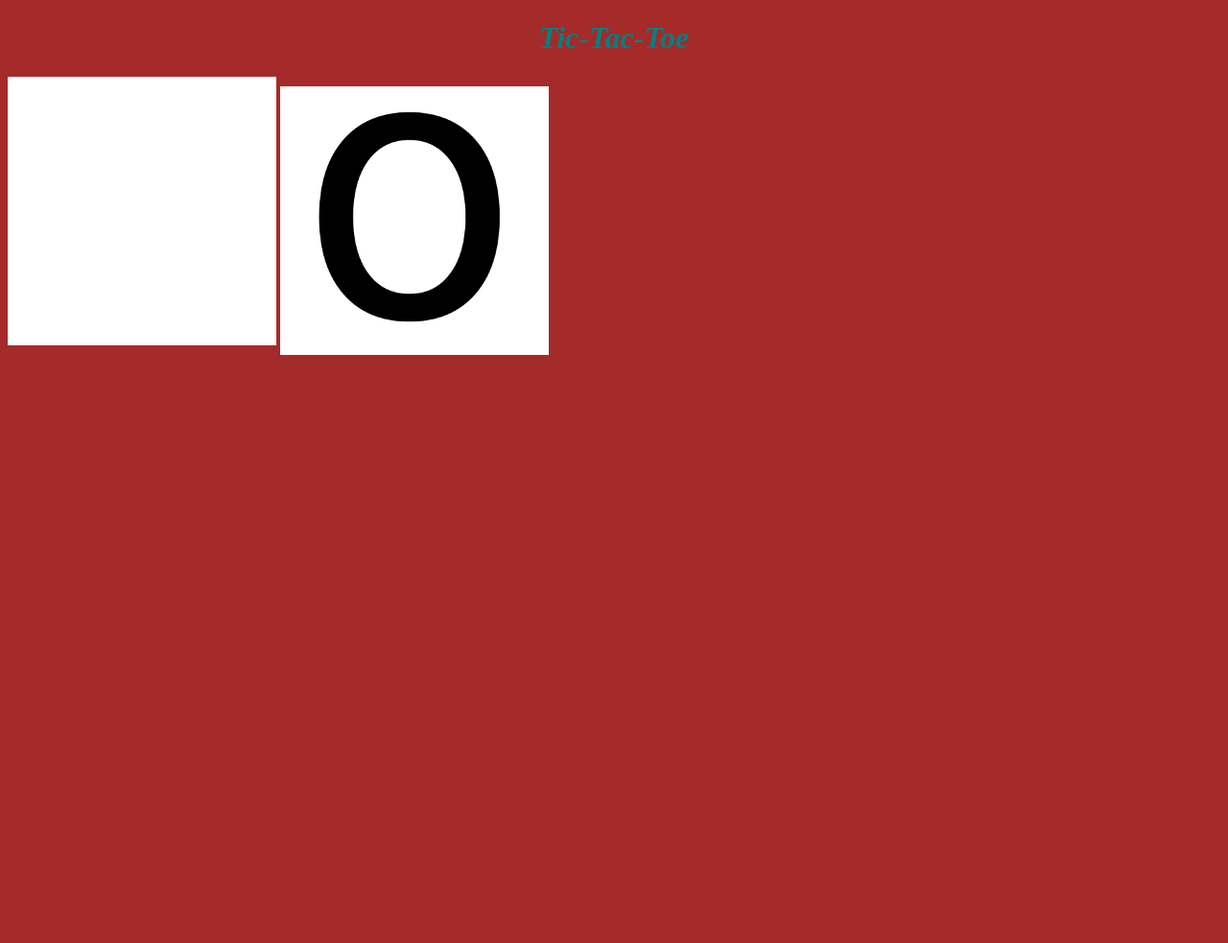
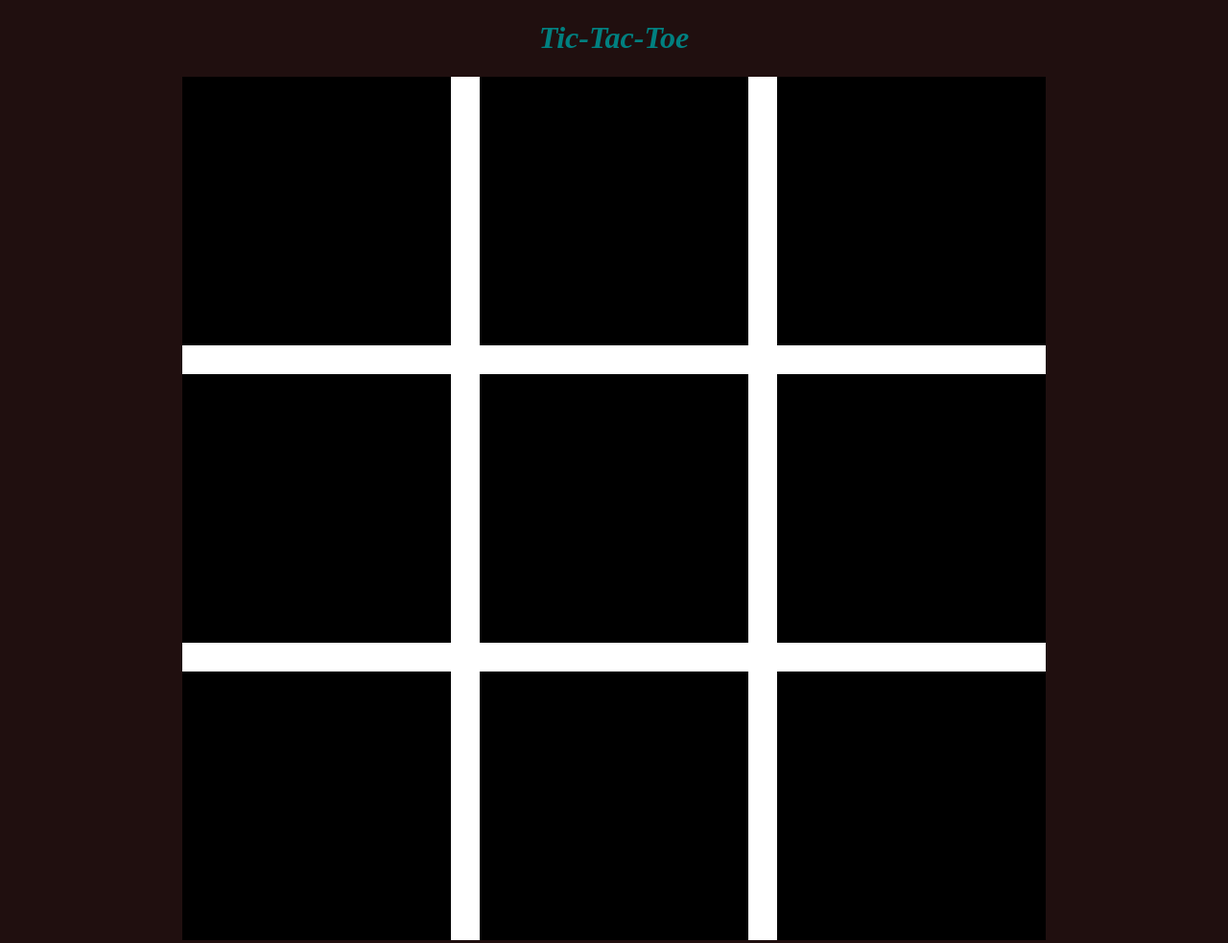
Before and after one commit to twistzzmc/Tic-Tac-Toe, a plain HTML site: page tic-tac-toe.html in a window 1280 px wide. Shown: the whole page at 96% size. Before the commit the page ends 800 px from the top, so only its background shows below. Drawn offline with Linux system fonts and the light colour scheme.

Commit message:
Working game but only for 1 time, you have to refresh

```diff
--- a/css/tic-tac-toeStyles.css
+++ b/css/tic-tac-toeStyles.css
@@ -1,5 +1,5 @@
 body {
-    background-color: brown;
+    background-color: rgb(32, 15, 15);
 }
 
 .header {
@@ -8,54 +8,60 @@ body {
     font-style: italic;
 }
 
-.emptyButtonX {
-    background-color: white;
+div.playingField {
+    position: relative;
+    background-color: lawngreen;
+    width: 900px;
+    height: 900px;
+    margin: auto;
+    /* display: table-row; */
+}
+
+div.row {
+    position: relative;
+    background-color: antiquewhite;
+    width: 900px;
+    height: 280px;
+    display: flex;
+    flex-direction: row;
+}
+
+div.emptySquare {
+    position: relative;
+    background-color: black;
     width: 280px;
     height: 280px;
     border: none;
 }
 
-.emptyButtonX:hover {
+div.line {
+    position: relative;
     background-color: white;
-    border: none;
-    width: 280px;
+    width: 30px;
     height: 280px;
-    background: url("../img/white_background_x.jpg") no-repeat center center white;
 }
 
-.emptyButtonY {
+div.horizontalLine {
+    position: relative;
     background-color: white;
+    width: 900px;
+    height: 30px;
+}
+
+div.xSquare {
+    position: relative;
+    background-color: black;
     width: 280px;
     height: 280px;
     border: none;
+    background: url("../img/white_x.jpg") no-repeat center center black;
 }
 
-.emptyButtonY:hover {
-    background-color: white;
-    border: none;
-    width: 280px;
-    height: 280px;
-    background: url("../img/white_background_o.png") no-repeat center center white;
-}
-
-.xButton {
-    background-color: white;
+.oSquare {
+    position: relative;
+    background-color: black;
     width: 280px;
     height: 280px;
     border: none;
-    background: url("../img/white_background_x.jpg") no-repeat center center white;
+    background: url("../img/white_o.jpg") no-repeat center center black;
 }
-
-.oButton {
-    background-color: white;
-    width: 280px;
-    height: 280px;
-    border: none;
-    background: url("../img/white_background_o.png") no-repeat center center white;
-}
-
-.X {
-    font-size: 40px;
-    line-height: 40px;
-    text-align: justify;
-}
--- a/scripts/vue.js
+++ b/scripts/vue.js
@@ -1,12 +1,50 @@
 var counter = 0;
+var visited = [0,0,0,0,0,0,0,0,0];
 
-function changeButtonToX() {
-    if (counter % 2 == 0) {
-        document.getElementById("emptyButton").className = "xButton";
-        var buttonClass = document.getElementById("emptyButton1").className;
-    }
-    else if (counter % 2 == 1) {
-        document.getElementById("emptyButton").className = "oButton";
-        var buttonClass = document.getElementById("emptyButton").className;
+function move(i) {
+    if (visited[i-1] == 0) {
+        visited[i-1] = 1;
+
+        var squareClass = ("empty" + i);
+        if (counter % 2 == 0) {
+            document.getElementById(squareClass).className = "xSquare";
+            var buttonClass = document.getElementById(squareClass).className;
+            counter++;
+        }
+        else if (counter % 2 == 1) {
+            document.getElementById(squareClass).className = "oSquare";
+            var buttonClass = document.getElementById(squareClass).className;
+            counter++;
+        }
+
+        var squareClasses = [];
+        for (var i = 1; i <= 9; i++) {
+            squareClass = ("empty" + i);
+            squareClasses[i - 1] = [document.getElementById(squareClass).className];
+        }
+        // alert(squareClasses[0] + squareClasses[1] + squareClasses[2] + squareClasses[3]+ squareClasses[4] + squareClasses[5] + squareClasses[6] + squareClasses[7] + "8" + squareClasses[8])
+
+        for (var i = 0; i < 9; i += 3){
+            if ((squareClasses[i] == "xSquare" && squareClasses[i+1] == "xSquare" && squareClasses[i+2] == "xSquare") || (squareClasses[i] == "oSquare" && squareClasses[i+1] == "oSquare" && squareClasses[i+2] == "oSquare")) {
+                if (squareClasses[i] == "xSquare") setTimeout(function(){ alert("Krzyżyk wygrał!\nOdśwież by zagrać ponownie."); }, 20);
+                else if (squareClasses[i] == "oSquare") setTimeout(function(){ alert("Kółko wygrało!\nOdśwież by zagrać ponownie."); }, 20);
+            }
+        }
+        for (var i = 0; i < 3; i++) {
+            if ((squareClasses[i] == "xSquare" && squareClasses[i+3] == "xSquare" && squareClasses[i+6] == "xSquare") || (squareClasses[i] == "oSquare" && squareClasses[i+3] == "oSquare" && squareClasses[i+6] == "oSquare")) {
+                if (squareClasses[i] == "xSquare") setTimeout(function(){ alert("Krzyżyk wygrał!\nOdśwież by zagrać ponownie."); }, 20);
+                else if (squareClasses[i] == "oSquare") setTimeout(function(){ alert("Kółko wygrało!\nOdśwież by zagrać ponownie."); }, 20);
+            }
+        }
+        if ((squareClasses[0] == "xSquare" && squareClasses[4] == "xSquare" && squareClasses[8] == "xSquare") || (squareClasses[0] == "oSquare" && squareClasses[4] == "oSquare" && squareClasses[8] == "oSquare")) {
+            if (squareClasses[0] == "xSquare") setTimeout(function(){ alert("Krzyżyk wygrał!\nOdśwież by zagrać ponownie."); }, 20);
+            else if (squareClasses[0] == "oSquare") setTimeout(function(){ alert("Kółko wygrało!\nOdśwież by zagrać ponownie."); }, 20);
+        }
+        else if ((squareClasses[2] == "xSquare" && squareClasses[4] == "xSquare" && squareClasses[6] == "xSquare") || (squareClasses[2] == "oSquare" && squareClasses[4] == "oSquare" && squareClasses[6] == "oSquare")) {
+            if (squareClasses[2] == "xSquare") setTimeout(function(){ alert("Krzyżyk wygrał!\nOdśwież by zagrać ponownie."); }, 20);
+            else if (squareClasses[2] == "oSquare") setTimeout(function(){ alert("Kółko wygrało!\nOdśwież by zagrać ponownie."); }, 20);
+        }
+
+        //dwa przekreslenia na raz
     }
 }
--- a/tic-tac-toe.html
+++ b/tic-tac-toe.html
@@ -8,10 +8,38 @@
 
     <body>
         <div>
-            <h1 class="header">Tic-Tac-Toe</h1>
+            <h1 class="header" id="header">Tic-Tac-Toe</h1>
+            <script src="scripts/vue.js"></script>
         </div>
-        <button class="emptyButtonX" type="button" onclick=changeButtonToX() id="emptyButton"></button>
-        <button class="emptyButtonX" type="button" onclick=changeButtonToX() id="emptyButton"><img src="img/white_background_o.png"></button>
+
+        <div class="playingField">
+            <div class="row">
+                <div class="emptySquare" onclick="move(1)" id="empty1"></div>
+                <div class="line"></div>
+                <div class="emptySquare" onclick="move(2)" id="empty2"></div>
+                <div class="line"></div>
+                <div class="emptySquare" onclick="move(3)" id="empty3"></div>
+            </div>
+
+            <div class="horizontalLine"></div>
+
+            <div class="row">
+                <div class="emptySquare" onclick="move(4)" id="empty4"></div>
+                <div class="line"></div>
+                <div class="emptySquare" onclick="move(5)" id="empty5"></div>
+                <div class="line"></div>
+                <div class="emptySquare" onclick="move(6)" id="empty6"></div>
+            </div>
+
+            <div class="horizontalLine"></div>
+
+            <div class="row">
+                <div class="emptySquare" onclick="move(7)" id="empty7"></div>
+                <div class="line"></div>
+                <div class="emptySquare" onclick="move(8)" id="empty8"></div>
+                <div class="line"></div>
+                <div class="emptySquare" onclick="move(9)" id="empty9"></div>
+            </div>
+        </div>
     </body>
-    <script src="scripts/vue.js"></script>
 </html>
```
Also changed, not shown: img/white_o.jpg (added), img/white_x.jpg (added).
